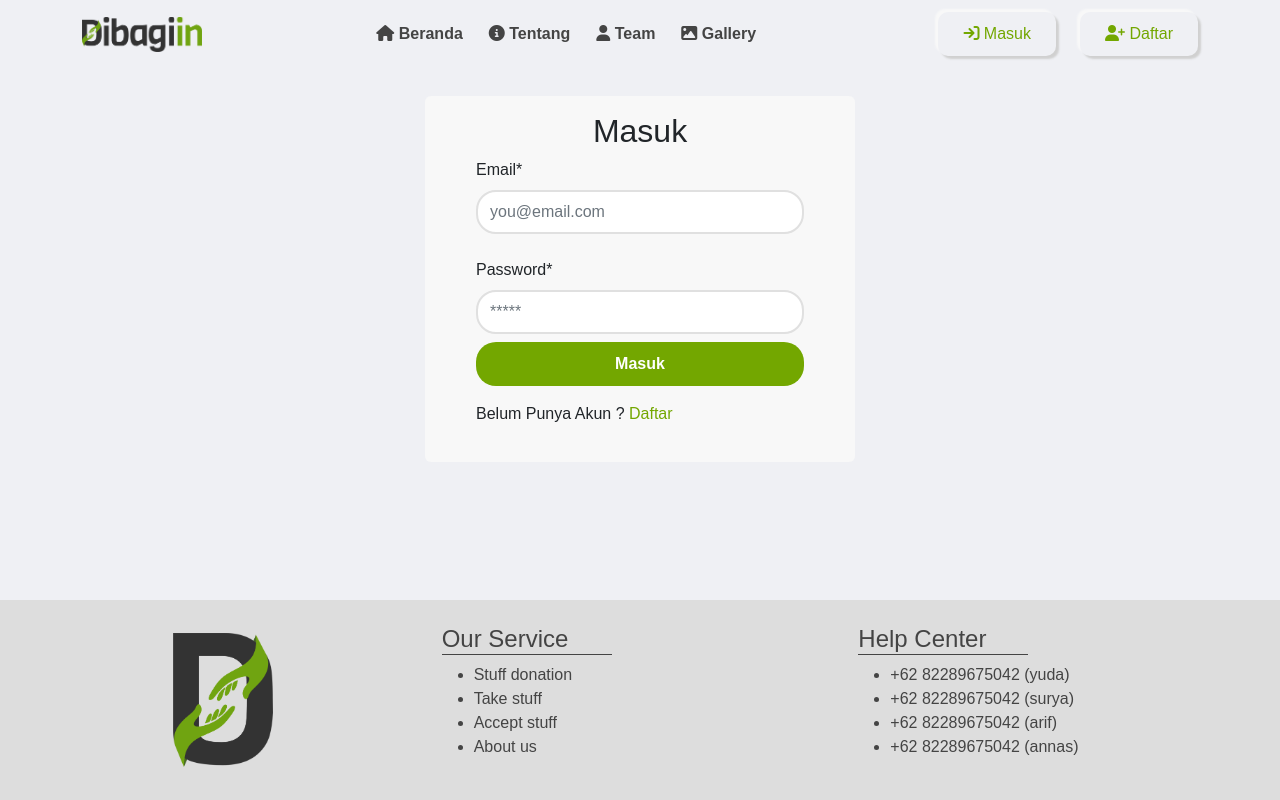
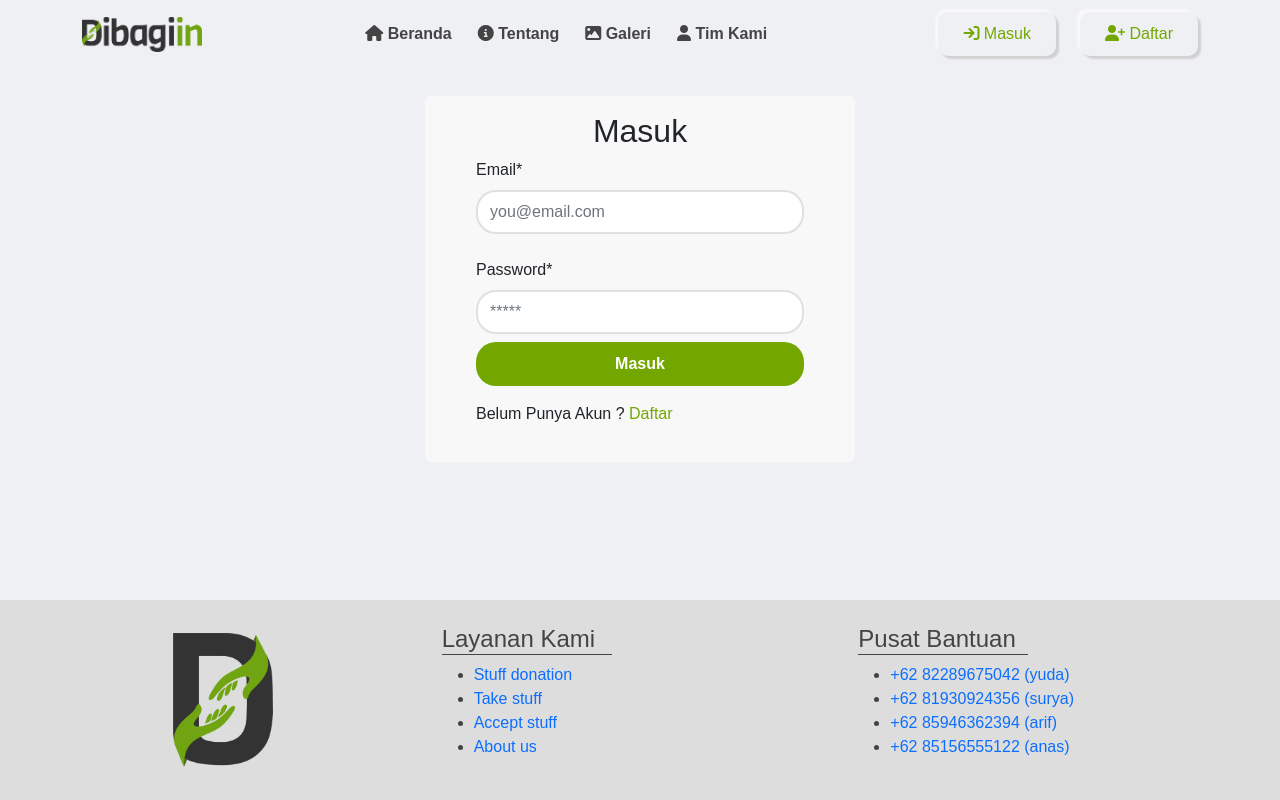
Before and after one commit to suryaasaputra/dibagiin, a Next.js app: page /masuk in a window 1280 px wide. Built offline with nearby package versions, Linux system fonts and the light colour scheme; a web font is replaced by a local one.

Commit message:
menukar urutan galeri dengan team

```diff
--- a/components/Layout1.js
+++ b/components/Layout1.js
@@ -40,14 +40,14 @@ const Header = () => {
 							</li>
 
 							<li className="nav-item">
-								<a className="nav-link" href="#our-team">
-									<i className="fa fa-user"></i> Team
+								<a className="nav-link" href="#gallery">
+									<i className="fa fa-image"></i> Galeri
 								</a>
 							</li>
 
 							<li className="nav-item">
-								<a className="nav-link" href="#gallery">
-									<i className="fa fa-image"></i> Gallery
+								<a className="nav-link" href="#our-team">
+									<i className="fa fa-user"></i> Tim Kami
 								</a>
 							</li>
 
@@ -87,22 +87,22 @@ const Footer = () => {
 				</div>
 
 				<div className="our-service box-footer">
-					<h4>Our Service</h4>
+					<h4>Layanan Kami</h4>
 					<ul>
-						<li>Stuff donation</li>
-						<li>Take stuff</li>
-						<li>Accept stuff</li>
-						<li>About us</li>
+						<li><Link className="serviceLink" href="#">Stuff donation</Link></li>
+						<li><Link className="serviceLink" href="#">Take stuff</Link></li>
+						<li><Link className="serviceLink" href="#">Accept stuff</Link></li>
+						<li><Link className="serviceLink" href="#">About us</Link></li>
 					</ul>
 				</div>
 
 				<div className="help-center box-footer">
-					<h4>Help Center</h4>
+					<h4>Pusat Bantuan</h4>
 					<ul>
-						<li>+62 82289675042 (yuda)</li>
-						<li>+62 82289675042 (surya)</li>
-						<li>+62 82289675042 (arif)</li>
-						<li>+62 82289675042 (annas)</li>
+						<li><Link className="helpCenter" href="https://wa.me/6282289675042">+62 82289675042 (yuda)</Link></li>
+						<li><Link className="helpCenter" href="https://wa.me/6281930924356">+62 81930924356 (surya)</Link></li>
+						<li><Link className="helpCenter" href="https://wa.me/6285946362394">+62 85946362394 (arif)</Link></li>
+						<li><Link className="helpCenter" href="https://wa.me/6285156555122">+62 85156555122 (anas)</Link></li>
 					</ul>
 				</div>
 
```
